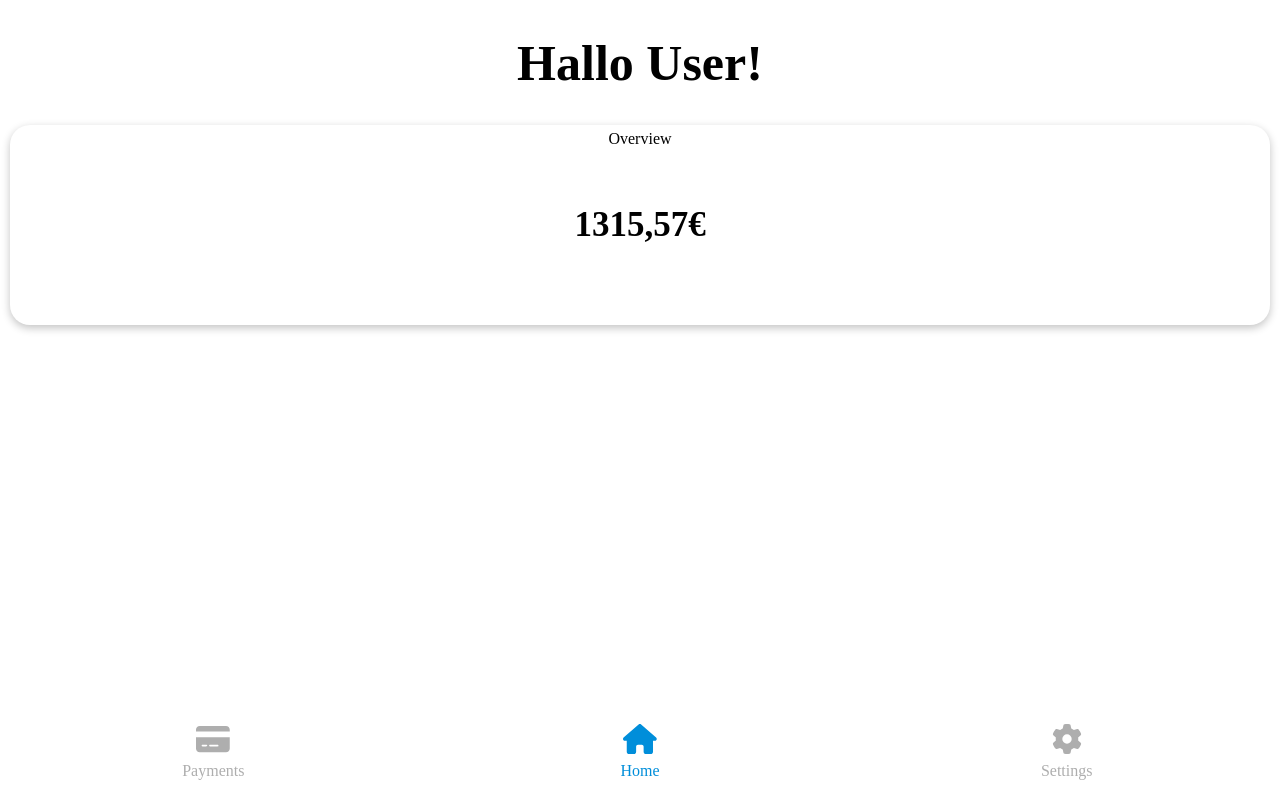
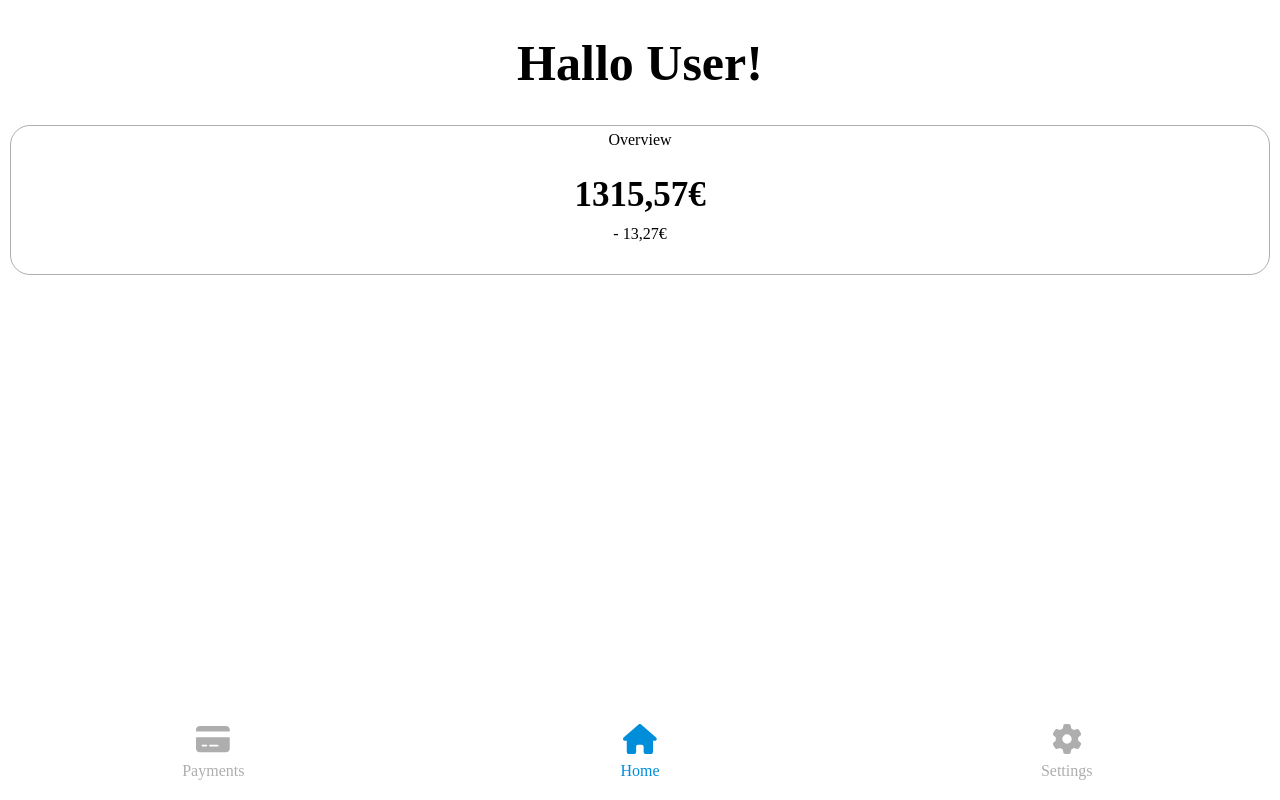
Before and after one commit to PplaysMine/MMI, an Angular app: page /home in a window 1280 px wide. Built offline with nearby package versions, Linux system fonts and the light colour scheme.

Commit message:
Add border

```diff
--- a/src/app/components/konto/konto.component.html
+++ b/src/app/components/konto/konto.component.html
@@ -2,10 +2,10 @@
     <div class="overview">
         Overview
     </div>
-    <p class="kontostand">
+    <div class="kontostand">
         {{ getKontostand() }}€
-    </p>
-    <p class="recentActivity">
+    </div>
+    <div class="recentActivity">
         {{ getRecentActivity() }}
-    </p>
+    </div>
 </div>
--- a/src/app/components/konto/konto.component.scss
+++ b/src/app/components/konto/konto.component.scss
@@ -3,13 +3,13 @@
 .frame {
     background-color: $card-bg-color;
     width: auto;
-    height: 200px;
+    height: 150px;
     margin: 0 10px;
     box-sizing: border-box;
     border-radius: 20px;
-    box-shadow: rgba(0, 0, 0, 0.24) 0px 3px 8px;
     display: grid;
     grid-template-rows: repeat(3, 1fr);
+    border: 1px solid $menu-text-color;
 }
 
 .overview {
@@ -23,3 +23,8 @@
     font-size: 35px;
     font-weight: bold;
 }
+
+.recentActivity {
+    text-align: center;
+    justify-content: center;
+}
--- a/src/app/components/konto/konto.component.ts
+++ b/src/app/components/konto/konto.component.ts
@@ -19,7 +19,7 @@ export class KontoComponent implements OnInit {
   }
 
   getRecentActivity(): string {
-    return '';
+    return '- 13,27€';
   }
 
 }
```
